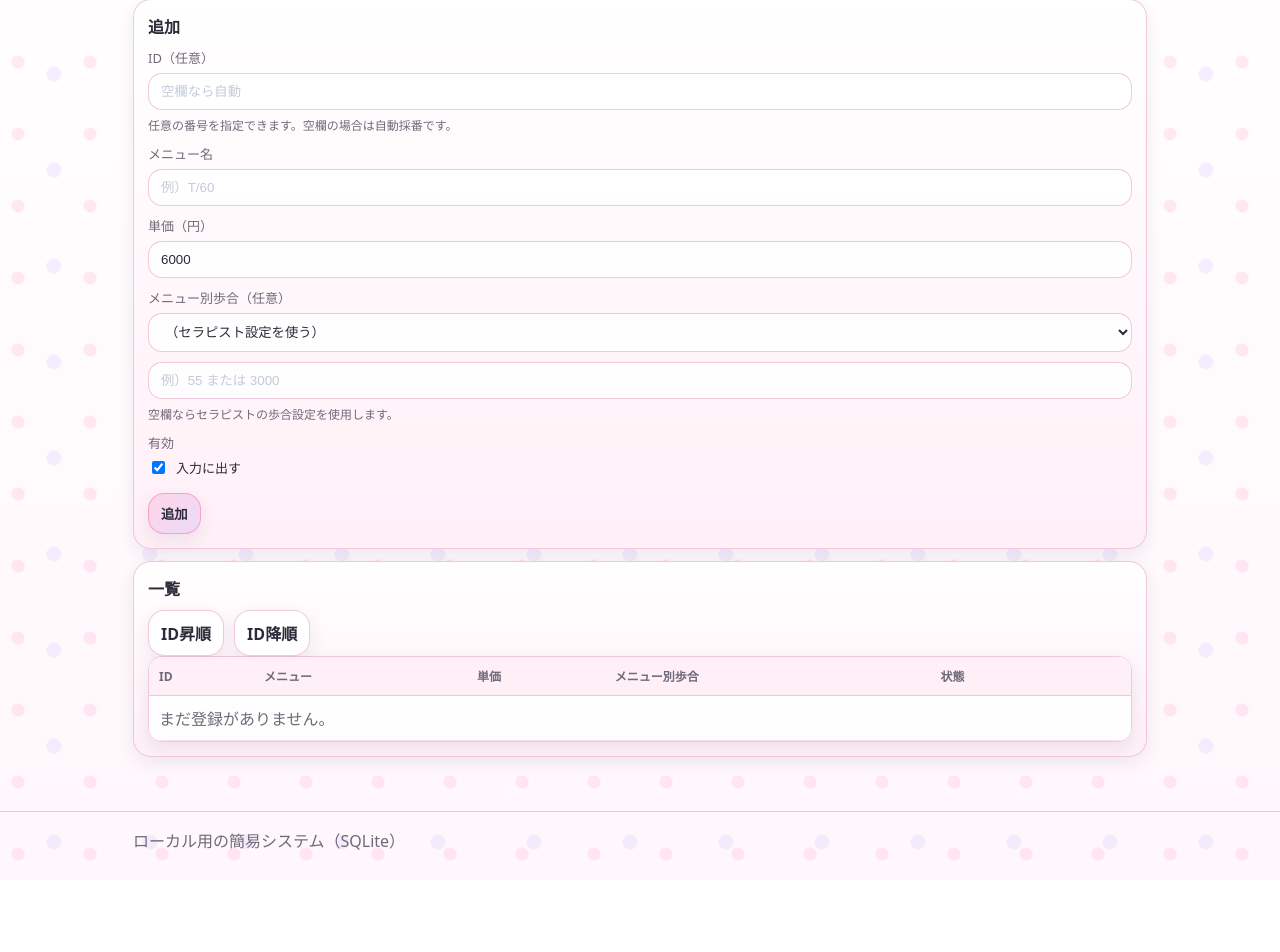
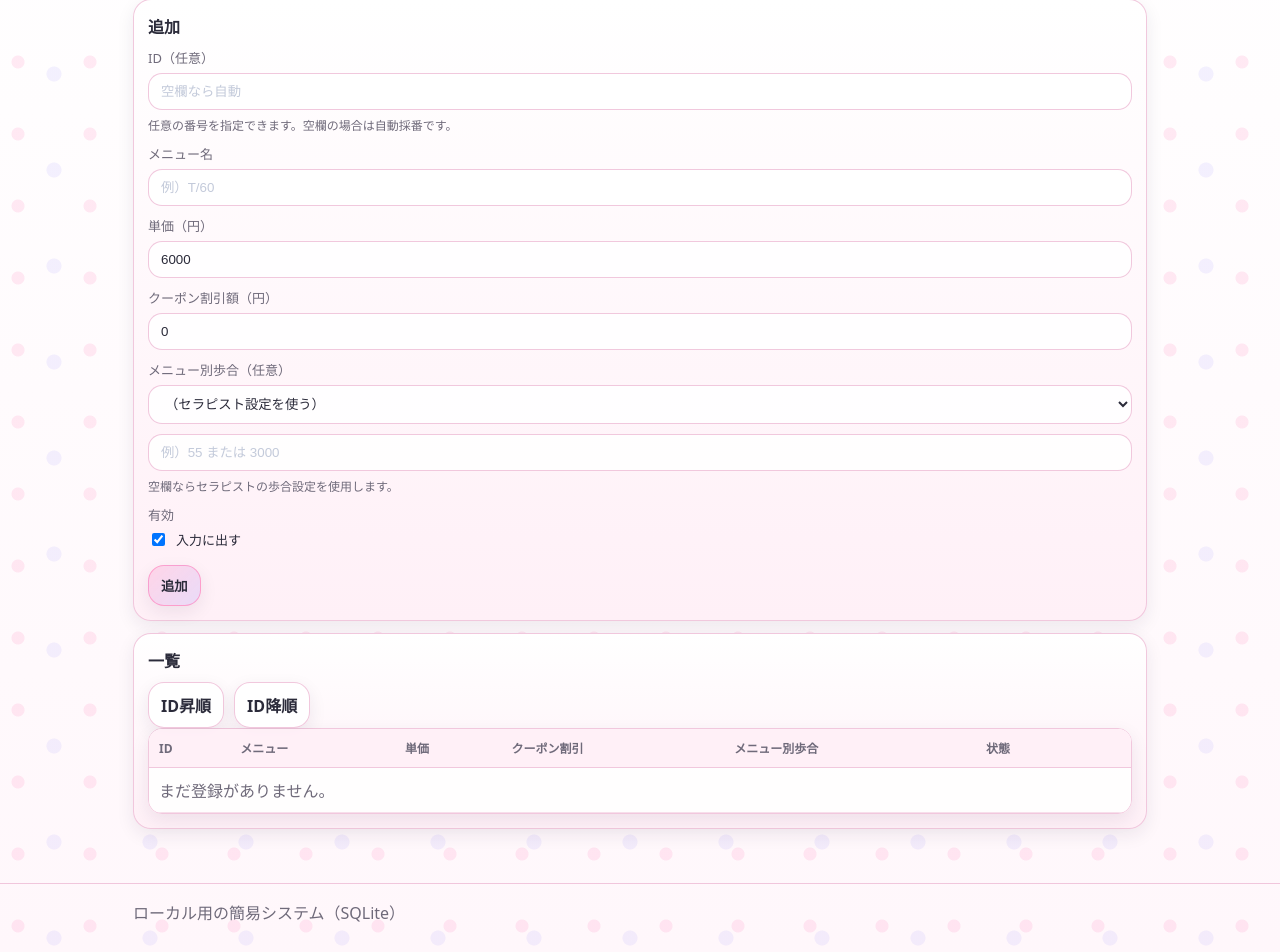
Before and after one commit to shunsoco-stack/InvoiceFromTherapist, a Flask app: template app/templates/menus_list.html in a window 1280 px wide. Shown: the part 172-1124 px from the top of the page. Before the commit the page ends 1033 px from the top, so only its background shows below. Run offline with Flask 3, Linux system fonts and the light colour scheme; the template is opened without the code that fills it, so the values that code supplies are empty; parts of the project's set-up code (start-up, migrations or seed data) failed here and were passed over.

Commit message:
feat(menus): add coupon discount amount

```diff
--- a/app/app.py
+++ b/app/app.py
@@ -108,6 +108,7 @@ def create_app() -> Flask:
             therapists, menus = _load_active_therapists_and_menus(conn)
             summaries, details = _compute_daily_summary(conn, service_date)
             items_by_therapist = _kiosk_items_by_therapist(details)
+            coupon_totals = _kiosk_coupon_totals(details)
             hpb_totals = _kiosk_hpb_totals(details)
             p_totals = _kiosk_p_totals(details)
             r_totals = _kiosk_r_totals(details)
@@ -141,6 +142,7 @@ def create_app() -> Flask:
                 menus=menus,
                 summaries=summaries,
                 items_by_therapist=items_by_therapist,
+                coupon_totals=coupon_totals,
                 hpb_totals=hpb_totals,
                 p_totals=p_totals,
                 r_totals=r_totals,
@@ -554,6 +556,13 @@ def create_app() -> Flask:
             totals[tid] = int(totals.get(tid, 0)) + int(d.get("hpb", 0))
         return totals
 
+    def _kiosk_coupon_totals(details: List[Dict[str, object]]) -> Dict[int, int]:
+        totals: Dict[int, int] = {}
+        for d in details:
+            tid = int(d["therapist_id"])
+            totals[tid] = int(totals.get(tid, 0)) + int(d.get("coupon_discount", 0))
+        return totals
+
     def _kiosk_p_totals(details: List[Dict[str, object]]) -> Dict[int, int]:
         totals: Dict[int, int] = {}
         for d in details:
@@ -674,6 +683,7 @@ def create_app() -> Flask:
         display_id = int(request.form.get("display_id") or "0")
         name = (request.form.get("name") or "").strip()
         price = int(request.form.get("price") or "0")
+        coupon_discount = int(request.form.get("coupon_discount") or "0")
         is_active = 1 if (request.form.get("is_active") == "on") else 0
 
         commission_type = (request.form.get("commission_type") or "").strip() or None
@@ -689,6 +699,9 @@ def create_app() -> Flask:
         if price < 0:
             flash("金額が不正です。", "error")
             return redirect(url_for("menus_edit", menu_id=menu_id))
+        if coupon_discount < 0:
+            flash("クーポン割引額が不正です。", "error")
+            return redirect(url_for("menus_edit", menu_id=menu_id))
         if commission_type is not None and commission_type not in ("percent", "fixed"):
             flash("歩合タイプが不正です。", "error")
             return redirect(url_for("menus_edit", menu_id=menu_id))
@@ -705,10 +718,10 @@ def create_app() -> Flask:
             conn.execute(
                 """
                 UPDATE menus
-                SET display_id = ?, name = ?, price = ?, commission_type = ?, commission_value = ?, is_active = ?
+                SET display_id = ?, name = ?, price = ?, coupon_discount = ?, commission_type = ?, commission_value = ?, is_active = ?
                 WHERE id = ?
                 """,
-                (display_id, name, price, commission_type, commission_value, is_active, menu_id),
+                (display_id, name, price, coupon_discount, commission_type, commission_value, is_active, menu_id),
             )
             conn.commit()
             flash("メニューを更新しました。", "ok")
@@ -722,6 +735,7 @@ def create_app() -> Flask:
         display_id = int(display_id_raw) if display_id_raw else None
         name = (request.form.get("name") or "").strip()
         price = int(request.form.get("price") or "0")
+        coupon_discount = int(request.form.get("coupon_discount") or "0")
         is_active = 1 if (request.form.get("is_active") == "on") else 0
 
         commission_type = (request.form.get("commission_type") or "").strip() or None
@@ -737,6 +751,9 @@ def create_app() -> Flask:
         if price < 0:
             flash("金額が不正です。", "error")
             return redirect(url_for("menus_list"))
+        if coupon_discount < 0:
+            flash("クーポン割引額が不正です。", "error")
+            return redirect(url_for("menus_list"))
         if commission_type is not None and commission_type not in ("percent", "fixed"):
             flash("歩合タイプが不正です。", "error")
             return redirect(url_for("menus_list"))
@@ -746,10 +763,10 @@ def create_app() -> Flask:
             new_id = exec1(
                 conn,
                 """
-                INSERT INTO menus(display_id, name, price, commission_type, commission_value, is_active, created_at)
-                VALUES (?, ?, ?, ?, ?, ?, ?)
+                INSERT INTO menus(display_id, name, price, coupon_discount, commission_type, commission_value, is_active, created_at)
+                VALUES (?, ?, ?, ?, ?, ?, ?, ?)
                 """,
-                (display_id, name, price, commission_type, commission_value, is_active, now_iso()),
+                (display_id, name, price, coupon_discount, commission_type, commission_value, is_active, now_iso()),
             )
             if display_id is None:
                 conn.execute("UPDATE menus SET display_id = ? WHERE id = ?", (new_id, new_id))
@@ -1031,6 +1048,7 @@ def create_app() -> Flask:
               m.id AS menu_id,
               m.name AS menu_name,
               m.price AS menu_price,
+              m.coupon_discount AS menu_coupon_discount,
               m.commission_type AS menu_commission_type,
               m.commission_value AS menu_commission_value
             FROM treatments t
@@ -1062,10 +1080,12 @@ def create_app() -> Flask:
                 unit_price_yen=price,
                 quantity=int(r["quantity"]),
                 rule=rule,
+                coupon_discount_yen=int(r["menu_coupon_discount"] or 0),
                 hpb_discount_yen=int(r["hpb"] or 0),
                 p_points_yen=int(r["p"] or 0),
                 r_nomination_fee_yen=int(r["r"] or 0),
             )
+            coupon_discount_total = int(r["menu_coupon_discount"] or 0) * max(1, int(r["quantity"]))
             count_as_customer = (
                 int(r["count_as_customer"])
                 if r["count_as_customer"] is not None
@@ -1084,6 +1104,7 @@ def create_app() -> Flask:
                     "p": int(r["p"] or 0),
                     "r": int(r["r"] or 0),
                     "price": price,
+                    "coupon_discount": coupon_discount_total,
                     "gross_menu": gross_menu,
                     "discount_total": discount_total,
                     "net_menu": net_menu,
@@ -1203,6 +1224,7 @@ def create_app() -> Flask:
                     "P",
                     "R",
                     "単価(円)",
+                    "クーポン割引(円)",
                     "売上(円)",
                     "歩合タイプ",
                     "歩合値",
@@ -1223,6 +1245,7 @@ def create_app() -> Flask:
                         d["p"],
                         d["r"],
                         d["price"],
+                        d["coupon_discount"],
                         d["sales"],
                         d["rule_type"],
                         d["rule_value"],
@@ -1312,6 +1335,7 @@ def create_app() -> Flask:
               m.id AS menu_id,
               m.name AS menu_name,
               m.price AS menu_price,
+              m.coupon_discount AS menu_coupon_discount,
               m.commission_type AS menu_commission_type,
               m.commission_value AS menu_commission_value
             FROM treatments t
@@ -1339,10 +1363,12 @@ def create_app() -> Flask:
                 unit_price_yen=price,
                 quantity=int(r["quantity"]),
                 rule=rule,
+                coupon_discount_yen=int(r["menu_coupon_discount"] or 0),
                 hpb_discount_yen=int(r["hpb"] or 0),
                 p_points_yen=int(r["p"] or 0),
                 r_nomination_fee_yen=int(r["r"] or 0),
             )
+            coupon_discount_total = int(r["menu_coupon_discount"] or 0) * max(1, int(r["quantity"]))
             count_as_customer = (
                 int(r["count_as_customer"])
                 if r["count_as_customer"] is not None
@@ -1360,6 +1386,7 @@ def create_app() -> Flask:
                 "p": int(r["p"] or 0),
                 "r": int(r["r"] or 0),
                 "price": price,
+                "coupon_discount": coupon_discount_total,
                 "gross_menu": gross_menu,
                 "discount_total": discount_total,
                 "net_menu": net_menu,
@@ -1429,6 +1456,7 @@ def create_app() -> Flask:
                     "日付",
                     "メニュー",
                     "単価(円)",
+                    "クーポン割引(円)",
                     "HPB割引(円)",
                     "P割引(円)",
                     "指名料R(円)",
@@ -1447,6 +1475,7 @@ def create_app() -> Flask:
                     d["service_date"],
                     d["menu_name"],
                     d["price"],
+                    d["coupon_discount"],
                     d["hpb"],
                     d["p"],
                     d["r"],
--- a/app/calc.py
+++ b/app/calc.py
@@ -69,6 +69,7 @@ def calc_treatment_yen(
     unit_price_yen: int,
     quantity: int,
     rule: CommissionRule,
+    coupon_discount_yen: int,
     hpb_discount_yen: int,
     p_points_yen: int,
     r_nomination_fee_yen: int,
@@ -78,6 +79,7 @@ def calc_treatment_yen(
       (gross_menu_yen, discount_total_yen, net_menu_yen, sales_total_yen, staff_total_yen)
 
     Meanings:
+    - coupon_discount_yen: menu-level coupon discount per treatment item
     - HPB: coupon discount amount (reduces customer payment)
     - P: points used amount (reduces customer payment)
     - R: nomination fee (adds to sales AND 100% paid to staff)
@@ -90,9 +92,10 @@ def calc_treatment_yen(
     unit_price = max(0, int(unit_price_yen))
     gross_menu = unit_price * q
 
+    coupon = max(0, int(coupon_discount_yen)) * q
     hpb = max(0, int(hpb_discount_yen))
     pts = max(0, int(p_points_yen))
-    discount_total = hpb + pts
+    discount_total = coupon + hpb + pts
     net_menu = max(0, gross_menu - discount_total)
 
     if rule.commission_type == "fixed":
--- a/app/db.py
+++ b/app/db.py
@@ -22,6 +22,7 @@ CREATE TABLE IF NOT EXISTS menus (
   display_id INTEGER,
   name TEXT NOT NULL,
   price INTEGER NOT NULL, -- yen
+  coupon_discount INTEGER NOT NULL DEFAULT 0, -- yen per treatment item
   commission_type TEXT,   -- nullable: fallback to therapist
   commission_value INTEGER,
   is_active INTEGER NOT NULL DEFAULT 1,
@@ -110,6 +111,7 @@ def init_db() -> None:
         _ensure_column(conn, table="treatments", column="r", col_def="INTEGER NOT NULL DEFAULT 0")
         _ensure_count_as_customer_column(conn)
         _ensure_menu_display_id_column(conn)
+        _ensure_column(conn, table="menus", column="coupon_discount", col_def="INTEGER NOT NULL DEFAULT 0")
         conn.commit()
     finally:
         conn.close()
--- a/app/templates/menus_edit.html
+++ b/app/templates/menus_edit.html
@@ -22,6 +22,10 @@
         <input name="price" type="number" inputmode="numeric" min="0" value="{{ menu.price }}" />
       </div>
       <div class="form-row">
+        <label>クーポン割引額（円）</label>
+        <input name="coupon_discount" type="number" inputmode="numeric" min="0" value="{{ menu.coupon_discount or 0 }}" />
+      </div>
+      <div class="form-row">
         <label>メニュー別歩合（任意）</label>
         <div class="inline">
           <select name="commission_type">
--- a/app/templates/menus_list.html
+++ b/app/templates/menus_list.html
@@ -21,6 +21,10 @@
       <div class="form-row">
         <label>単価（円）</label>
         <input name="price" type="number" inputmode="numeric" value="6000" />
+      </div>
+      <div class="form-row">
+        <label>クーポン割引額（円）</label>
+        <input name="coupon_discount" type="number" inputmode="numeric" min="0" value="0" />
       </div>
       <div class="form-row">
         <label>メニュー別歩合（任意）</label>
@@ -57,6 +61,7 @@
             <th>ID</th>
             <th>メニュー</th>
             <th>単価</th>
+            <th>クーポン割引</th>
             <th>メニュー別歩合</th>
             <th>状態</th>
             <th></th>
@@ -68,6 +73,7 @@
               <td class="mono">{{ m.display_id }}</td>
               <td>{{ m.name }}</td>
               <td class="mono">{{ "{:,}".format(m.price) }}円</td>
+              <td class="mono">{{ "{:,}".format(m.coupon_discount or 0) }}円</td>
               <td class="mono">
                 {% if m.commission_type %}
                   {% if m.commission_type == "percent" %}
@@ -99,7 +105,7 @@
             </tr>
           {% endfor %}
           {% if menus|length == 0 %}
-            <tr><td colspan="6" class="muted">まだ登録がありません。</td></tr>
+            <tr><td colspan="7" class="muted">まだ登録がありません。</td></tr>
           {% endif %}
         </tbody>
       </table>
--- a/app/templates/report_daily.html
+++ b/app/templates/report_daily.html
@@ -88,6 +88,7 @@
             <th class="right">P</th>
             <th class="right">R</th>
             <th class="right">単価</th>
+            <th class="right">クーポン</th>
             <th class="right">売上</th>
             <th class="right">支払</th>
             <th>歩合</th>
@@ -106,6 +107,7 @@
               <td class="right mono">{{ d.p }}</td>
               <td class="right mono">{{ d.r }}</td>
               <td class="right mono">{{ "{:,}".format(d.price) }}円</td>
+              <td class="right mono">{{ d.coupon_discount }}</td>
               <td class="right mono">{{ "{:,}".format(d.sales) }}円</td>
               <td class="right mono strong">{{ "{:,}".format(d.payout) }}円</td>
               <td class="mono">
@@ -119,7 +121,7 @@
             </tr>
           {% endfor %}
           {% if details|length == 0 %}
-            <tr><td colspan="13" class="muted">明細がありません。</td></tr>
+            <tr><td colspan="14" class="muted">明細がありません。</td></tr>
           {% endif %}
         </tbody>
       </table>
--- a/app/templates/report_staff.html
+++ b/app/templates/report_staff.html
@@ -73,6 +73,7 @@
             <th>メニュー</th>
             <th class="right">客数</th>
             <th class="right">単価</th>
+            <th class="right">クーポン</th>
             <th class="right">HPB</th>
             <th class="right">P</th>
             <th class="right">指名料R</th>
@@ -90,6 +91,7 @@
               <td>{{ d.menu_name }}</td>
               <td class="right mono">{% if d.count_as_customer %}{{ d.quantity }}{% else %}—{% endif %}</td>
               <td class="right mono">{{ "{:,}".format(d.price) }}円</td>
+              <td class="right mono">{% if d.coupon_discount %}{{ d.coupon_discount }}{% endif %}</td>
               <td class="right mono">{% if d.hpb %}{{ d.hpb }}{% endif %}</td>
               <td class="right mono">{% if d.p %}{{ d.p }}{% endif %}</td>
               <td class="right mono">{% if d.r %}{{ "{:,}".format(d.r) }}円{% endif %}</td>
@@ -102,7 +104,7 @@
             </tr>
           {% endfor %}
           {% if details|length == 0 %}
-            <tr><td colspan="12" class="muted">該当する施術記録がありません。</td></tr>
+            <tr><td colspan="13" class="muted">該当する施術記録がありません。</td></tr>
           {% endif %}
         </tbody>
       </table>
```
Also changed, not shown: app/templates/kiosk.html (+12 -4 lines), tests/test_calc.py (added, +42 -0 lines).
